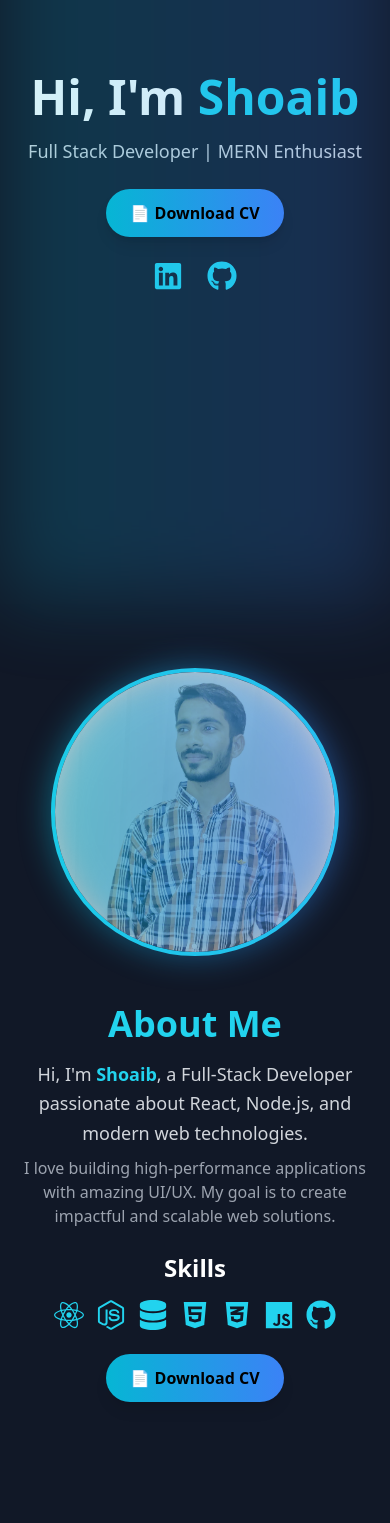
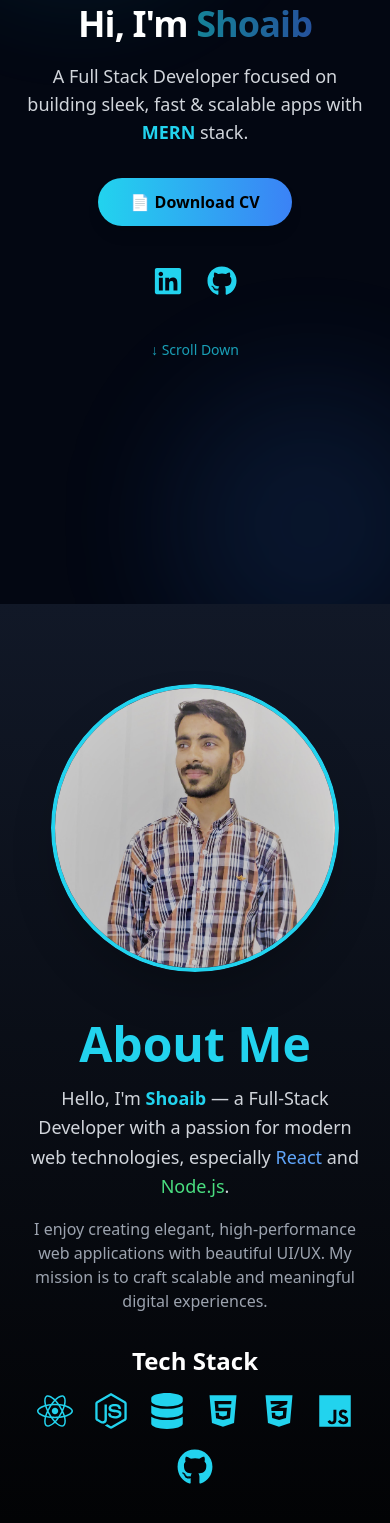
Before and after one commit to Shoaibali12/portfolio-client, a React (Vite) app: page / in a window 390 px wide. Shown: the part 240-1763 px from the top of the page. Built offline with nearby package versions, Linux system fonts and the light colour scheme.

Commit message:
make some changes

```diff
--- a/package.json
+++ b/package.json
@@ -13,9 +13,11 @@
     "deploy": "gh-pages -d dist"
   },
   "dependencies": {
+    "aos": "^2.3.4",
     "react": "^19.0.0",
     "react-dom": "^19.0.0",
     "react-icons": "^5.5.0",
+    "react-scroll": "^1.9.3",
     "react-slick": "^0.30.3",
     "slick-carousel": "^1.8.1"
   },
--- a/src/components/About.jsx
+++ b/src/components/About.jsx
@@ -9,58 +9,66 @@ import {
   FaJs,
   FaGithub,
 } from "react-icons/fa";
+
 const About = () => {
   return (
-    <section id="about" className="py-16 bg-gray-900 text-white px-6">
-      <div className="max-w-6xl mx-auto flex flex-col md:flex-row items-center gap-12">
-        {/* Left Side - Image */}
+    <section
+      id="about"
+      className="py-20 px-6 bg-gradient-to-b from-gray-900 to-black text-white"
+    >
+      <div className="max-w-7xl mx-auto flex flex-col md:flex-row items-center gap-12">
+        {/* Left Side - Image with glow */}
         <div className="relative w-full md:w-1/2 flex justify-center">
-          <div className="relative w-72 h-72 md:w-96 md:h-96">
-            <div className="absolute inset-0 bg-gradient-to-r from-cyan-500 to-blue-500 rounded-full blur-lg opacity-50"></div>
+          <div className="relative w-72 h-72 md:w-96 md:h-96 rounded-full overflow-hidden shadow-2xl group">
+            <div className="absolute inset-0 bg-gradient-to-r from-cyan-500 to-blue-500 rounded-full blur-2xl opacity-30 animate-pulse z-0"></div>
             <img
               src={aboutImg}
               alt="About Me"
-              className="w-full h-full object-cover rounded-full border-4 border-cyan-400 shadow-lg"
+              className="relative z-10 w-full h-full object-cover rounded-full border-4 border-cyan-400 transition-transform duration-500 group-hover:scale-105"
             />
           </div>
         </div>
 
         {/* Right Side - Text */}
         <div className="w-full md:w-1/2 text-center md:text-left">
-          <h2 className="text-4xl font-extrabold text-cyan-400">About Me</h2>
-          <p className="mt-4 text-lg text-gray-300 leading-relaxed">
-            Hi, I'm <span className="text-cyan-400 font-semibold">Shoaib</span>,
-            a Full-Stack Developer passionate about React, Node.js, and modern
-            web technologies.
+          <h2 className="text-5xl font-bold text-cyan-400 mb-4">About Me</h2>
+          <p className="text-lg text-gray-300 leading-relaxed">
+            Hello, I'm{" "}
+            <span className="text-cyan-400 font-semibold">Shoaib</span> — a
+            Full-Stack Developer with a passion for modern web technologies,
+            especially <span className="text-blue-400">React</span> and{" "}
+            <span className="text-green-400">Node.js</span>.
+          </p>
+          <p className="mt-4 text-gray-400">
+            I enjoy creating elegant, high-performance web applications with
+            beautiful UI/UX. My mission is to craft scalable and meaningful
+            digital experiences.
           </p>
 
-          <p className="mt-2 text-gray-400">
-            I love building high-performance applications with amazing UI/UX. My
-            goal is to create impactful and scalable web solutions.
-          </p>
-
-          {/* Skills Section with Icons */}
-          <div className="mt-6">
-            <h3 className="text-2xl font-semibold">Skills</h3>
-            <div className="flex flex-wrap justify-center md:justify-start gap-3 mt-4 text-3xl text-cyan-400">
-              <FaReact className="hover:text-blue-400 transition duration-300" />
-              <FaNodeJs className="hover:text-green-500 transition duration-300" />
-              <FaDatabase className="hover:text-yellow-400 transition duration-300" />
-              <FaHtml5 className="hover:text-orange-500 transition duration-300" />
-              <FaCss3Alt className="hover:text-blue-500 transition duration-300" />
-              <FaJs className="hover:text-yellow-500 transition duration-300" />
-              <FaGithub className="hover:text-white transition duration-300" />
+          {/* Skills */}
+          <div className="mt-8">
+            <h3 className="text-2xl font-semibold mb-4">Tech Stack</h3>
+            <div className="flex flex-wrap justify-center md:justify-start gap-5 text-4xl text-cyan-400">
+              <FaReact className="hover:text-blue-400 transition-transform transform hover:scale-125 duration-300" />
+              <FaNodeJs className="hover:text-green-500 transition-transform transform hover:scale-125 duration-300" />
+              <FaDatabase className="hover:text-yellow-400 transition-transform transform hover:scale-125 duration-300" />
+              <FaHtml5 className="hover:text-orange-500 transition-transform transform hover:scale-125 duration-300" />
+              <FaCss3Alt className="hover:text-blue-500 transition-transform transform hover:scale-125 duration-300" />
+              <FaJs className="hover:text-yellow-500 transition-transform transform hover:scale-125 duration-300" />
+              <FaGithub className="hover:text-white transition-transform transform hover:scale-125 duration-300" />
             </div>
           </div>
 
-          {/* Button with Animation */}
+          {/* Download Button */}
+          <div className="mt-10">
             <a
               href="/Resume.pdf"
               download
-            className="mt-6 inline-block bg-gradient-to-r from-cyan-500 to-blue-500 px-6 py-3 rounded-full text-black font-semibold hover:scale-105 transform transition duration-300 shadow-lg"
+              className="inline-flex items-center gap-2 bg-cyan-500 text-black font-semibold px-6 py-3 rounded-full shadow-lg transition-transform transform hover:scale-105 hover:bg-cyan-400 duration-300"
             >
               📄 Download CV
             </a>
+          </div>
         </div>
       </div>
     </section>
--- a/src/components/Hero.jsx
+++ b/src/components/Hero.jsx
@@ -9,31 +9,41 @@ const Hero = () => {
   return (
     <section
       id="home"
-      className="h-screen flex flex-col justify-center items-center text-center bg-gray-900 text-white px-6 relative"
+      className="h-screen flex flex-col justify-center items-center text-center bg-gray-950 text-white px-6 relative overflow-hidden"
     >
-      <div className="absolute inset-0 bg-gradient-to-r from-cyan-500 to-blue-500 opacity-20 blur-2xl pointer-events-none"></div>
+      {/* Glowing Animated Background Gradient */}
+      <div className="absolute inset-0 bg-gradient-to-br opacity-20 blur-3xl animate-pulse pointer-events-none z-0" />
 
-      <h1 className="text-5xl md:text-6xl font-extrabold">
-        Hi, I'm <span className="text-cyan-400">Shoaib</span>
+      {/* Hero Content */}
+      <div className="z-10">
+        <h1 className="text-4xl sm:text-5xl md:text-6xl font-extrabold leading-tight tracking-tight">
+          Hi, I'm{" "}
+          <span className="bg-gradient-to-r from-cyan-400 to-blue-500 bg-clip-text text-transparent animate-pulse">
+            Shoaib
+          </span>
         </h1>
-      <p className="mt-4 text-lg md:text-xl text-gray-300">
-        Full Stack Developer | MERN Enthusiast
+
+        <p className="mt-4 text-lg md:text-xl text-gray-300 max-w-xl mx-auto">
+          A Full Stack Developer focused on building sleek, fast & scalable apps
+          with <span className="text-cyan-400 font-semibold">MERN</span> stack.
         </p>
 
+        {/* Resume CTA Button */}
         <button
           onClick={() => openLink("/Resume.pdf")}
-        className="mt-6 bg-gradient-to-r from-cyan-500 to-blue-500 px-6 py-3 rounded-full text-black font-semibold hover:scale-105 transition transform duration-300 shadow-lg"
+          className="mt-8 inline-flex items-center gap-2 bg-gradient-to-r from-cyan-400 to-blue-500 text-black font-bold px-8 py-3 rounded-full shadow-lg hover:scale-105 hover:shadow-cyan-500/50 transition duration-300"
         >
           📄 Download CV
         </button>
 
-      {/* Social Media Links */}
-      <div className="flex mt-6 space-x-6">
+        {/* Social Icons */}
+        <div className="flex justify-center mt-10 space-x-6">
           <button
             onClick={() =>
               openLink("https://www.linkedin.com/in/shoaib-ali-dev/")
             }
-          className="text-cyan-400 text-3xl"
+            className="text-cyan-400 hover:text-white text-3xl transition transform hover:scale-125"
+            aria-label="LinkedIn"
           >
             <FaLinkedin />
           </button>
@@ -41,11 +51,22 @@ const Hero = () => {
             onClick={() =>
               openLink("https://github.com/Shoaibali12?tab=repositories")
             }
-          className="text-cyan-400 text-3xl"
+            className="text-cyan-400 hover:text-white text-3xl transition transform hover:scale-125"
+            aria-label="GitHub"
           >
             <FaGithub />
           </button>
         </div>
+
+        {/* Scroll Down Indicator */}
+        <div className="mt-12 animate-bounce text-cyan-400 text-sm opacity-75">
+          ↓ Scroll Down
+        </div>
+      </div>
+
+      {/* Decorative Floating Circles */}
+      <div className="absolute w-72 h-72 bg-cyan-400/20 rounded-full blur-3xl -top-16 -left-16 animate-pulse z-0" />
+      <div className="absolute w-72 h-72 bg-blue-500/20 rounded-full blur-3xl -bottom-16 -right-16 animate-pulse z-0" />
     </section>
   );
 };
--- a/src/components/Project.jsx
+++ b/src/components/Project.jsx
@@ -98,36 +98,42 @@ const Projects = () => {
   return (
     <section
       id="projects"
-      className="py-16 bg-gray-900 text-white text-center px-6"
+      className="py-20 px-6 bg-gradient-to-b from-gray-900 to-black text-white text-center"
     >
-      <h2 className="text-4xl font-bold text-cyan-400">My Projects</h2>
+      <h2 className="text-5xl font-bold text-cyan-400 mb-10">My Projects</h2>
 
-      <div className="mt-8 grid grid-cols-1 md:grid-cols-2 lg:grid-cols-2 gap-8 max-w-6xl mx-auto">
+      <div className="grid grid-cols-1 md:grid-cols-2 gap-10 max-w-6xl mx-auto">
         {projects.map((project, index) => (
           <div
             key={index}
-            className="bg-gray-800 p-6 rounded-lg shadow-lg hover:scale-105 transform transition duration-300 relative group"
+            className="bg-gray-800/80 backdrop-blur-md border border-gray-700 p-6 rounded-xl shadow-2xl transition-transform transform hover:scale-[1.03] duration-300 group"
           >
             {/* Image Slider */}
-            <Slider {...sliderSettings} className="rounded-lg overflow-hidden">
+            <div className="rounded-xl overflow-hidden border border-cyan-500 shadow-lg">
+              <Slider {...sliderSettings}>
                 {project.images.map((img, i) => (
                   <img
                     key={i}
                     src={img}
                     alt={`Screenshot ${i + 1}`}
-                  className="w-full h-64 object-cover rounded-lg"
+                    className="w-full h-64 object-cover group-hover:scale-105 transition-transform duration-500"
                   />
                 ))}
               </Slider>
+            </div>
 
             {/* Project Details */}
-            <h3 className="text-xl font-semibold mt-4">{project.title}</h3>
-            <p className="text-gray-300 mt-2">{project.description}</p>
+            <h3 className="text-2xl font-semibold mt-6 text-cyan-300 group-hover:text-white transition">
+              {project.title}
+            </h3>
+            <p className="text-gray-400 mt-3 leading-relaxed">
+              {project.description}
+            </p>
 
             {/* View Project Button */}
             <a
               href={project.link}
-              className="text-cyan-400 mt-3 inline-flex items-center gap-2 hover:underline transition duration-300"
+              className="mt-4 inline-flex items-center gap-2 text-cyan-400 hover:text-white transition-all duration-300 hover:underline"
               target="_blank"
               rel="noopener noreferrer"
             >
```
Also changed, not shown: src/components/Contact.jsx (+25 -10 lines), src/components/Navbar.jsx (+35 -22 lines), 1 other file (tests, documents, lock files or other folders). Lines whose indentation alone changed are shown as unchanged.
